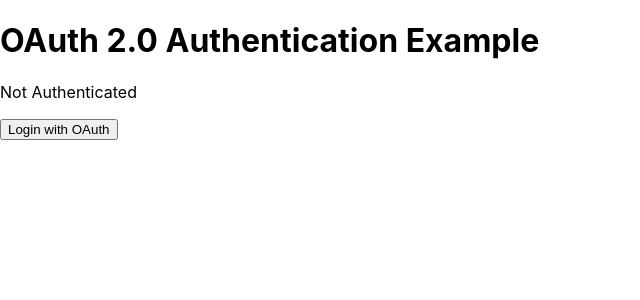
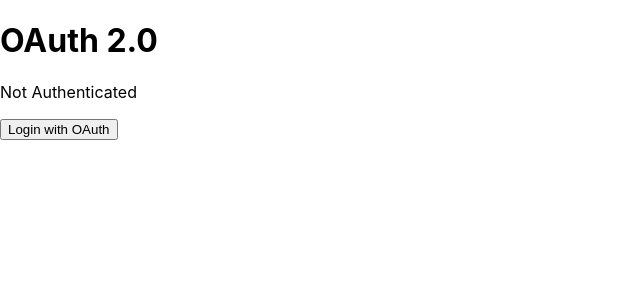
Before and after one commit to marchitecht/identity-server, a React (Create React App) app: page / in a window 1280 px wide. Shown: the top 300 px of the page, without its empty margins (0-640 px from the left). Built offline with nearby package versions, Linux system fonts and the light colour scheme.

Commit message:
changed auth scenario

```diff
--- a/src/App.tsx
+++ b/src/App.tsx
@@ -70,9 +70,13 @@
 
   const initiateOAuth = () => {
     const state = Math.random().toString(36).substring(7);
+    console.log(state, 'state');
+
     Cookies.set("oauth_state", state, { secure: true, sameSite: "none" });
 
     const { clientId, redirectUri, scopes } = oauthConfig;
+    console.log(clientId, redirectUri, scopes);
+
     const authorizationUrl = `${
       oauthConfig.authorizationUrl
     }?client_id=${clientId}&redirect_uri=${encodeURIComponent(
@@ -103,7 +107,7 @@
     <Suspense fallback={<div>Loading...</div>}>
       <Router>
         <div className="App">
-          <h1>OAuth 2.0 Authentication Example</h1>
+          <h1>OAuth 2.0  </h1>
           <Routes>
             <Route path="/auth-callback" element={<OAuthCallback />} />
             <Route path="/protected-route">
```
